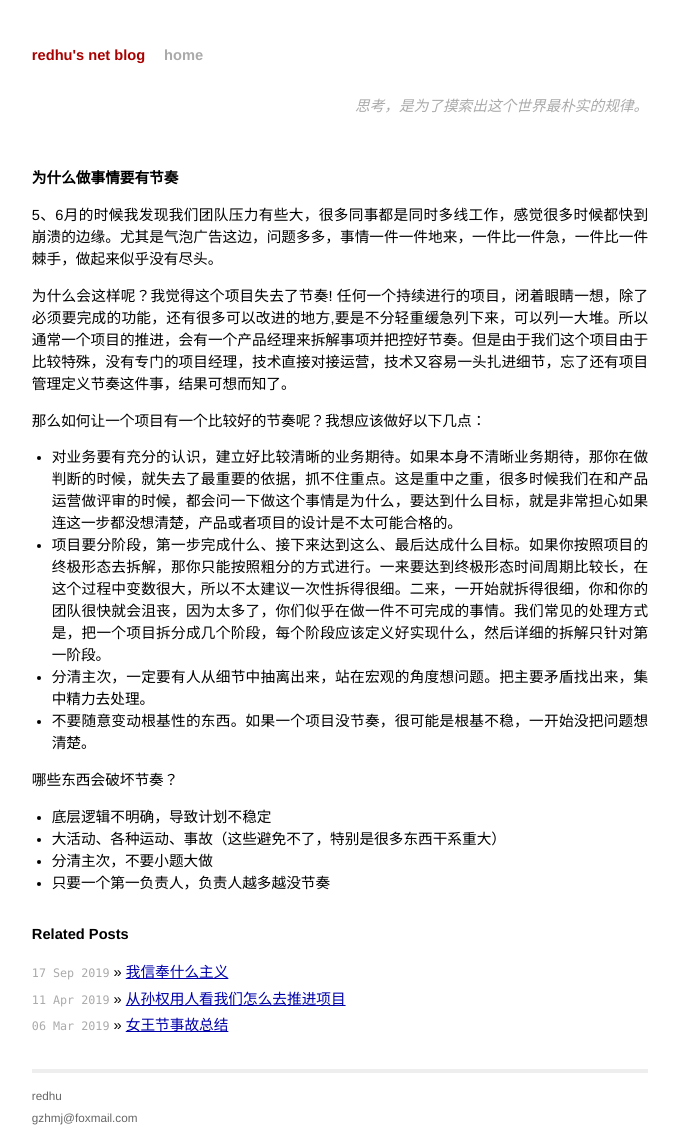
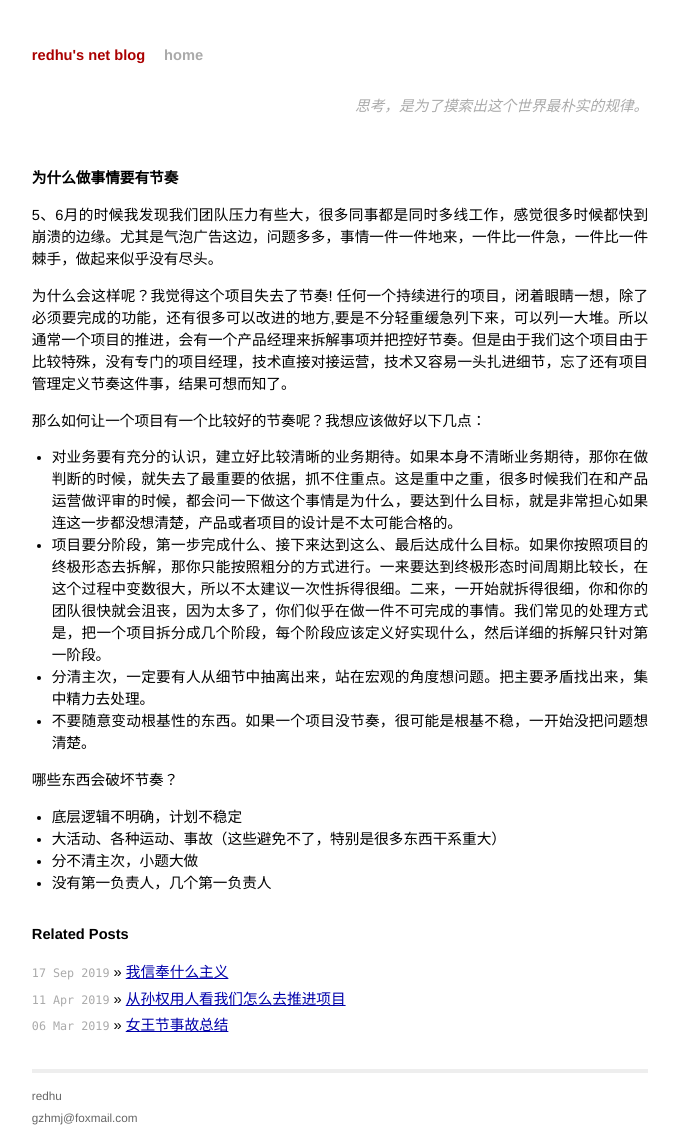
Before and after one commit to redhu/redhu.github.io, a Jekyll site: the page built from _posts/2019-6-11-为什么做事情要有节奏.md, in a window 1280 px wide. Shown: the whole page, without its empty margins (300-979 px from the left). Built offline with Jekyll 4.4.1, drawn with Linux system fonts in a browser that asks for light colours; our own code applies the rules of GitHub Pages for plain Markdown files; comment, search, counter and statistics services are not loaded.

Commit message:
add article

```diff
--- a/_posts/2019-6-11-为什么做事情要有节奏.md
+++ b/_posts/2019-6-11-为什么做事情要有节奏.md
@@ -12,7 +12,7 @@
 * 不要随意变动根基性的东西。如果一个项目没节奏，很可能是根基不稳，一开始没把问题想清楚。
 
 哪些东西会破坏节奏？
-* 底层逻辑不明确，导致计划不稳定
+* 底层逻辑不明确，计划不稳定
 * 大活动、各种运动、事故（这些避免不了，特别是很多东西干系重大）
-* 分清主次，不要小题大做
-* 只要一个第一负责人，负责人越多越没节奏
+* 分不清主次，小题大做
+* 没有第一负责人，几个第一负责人
```
